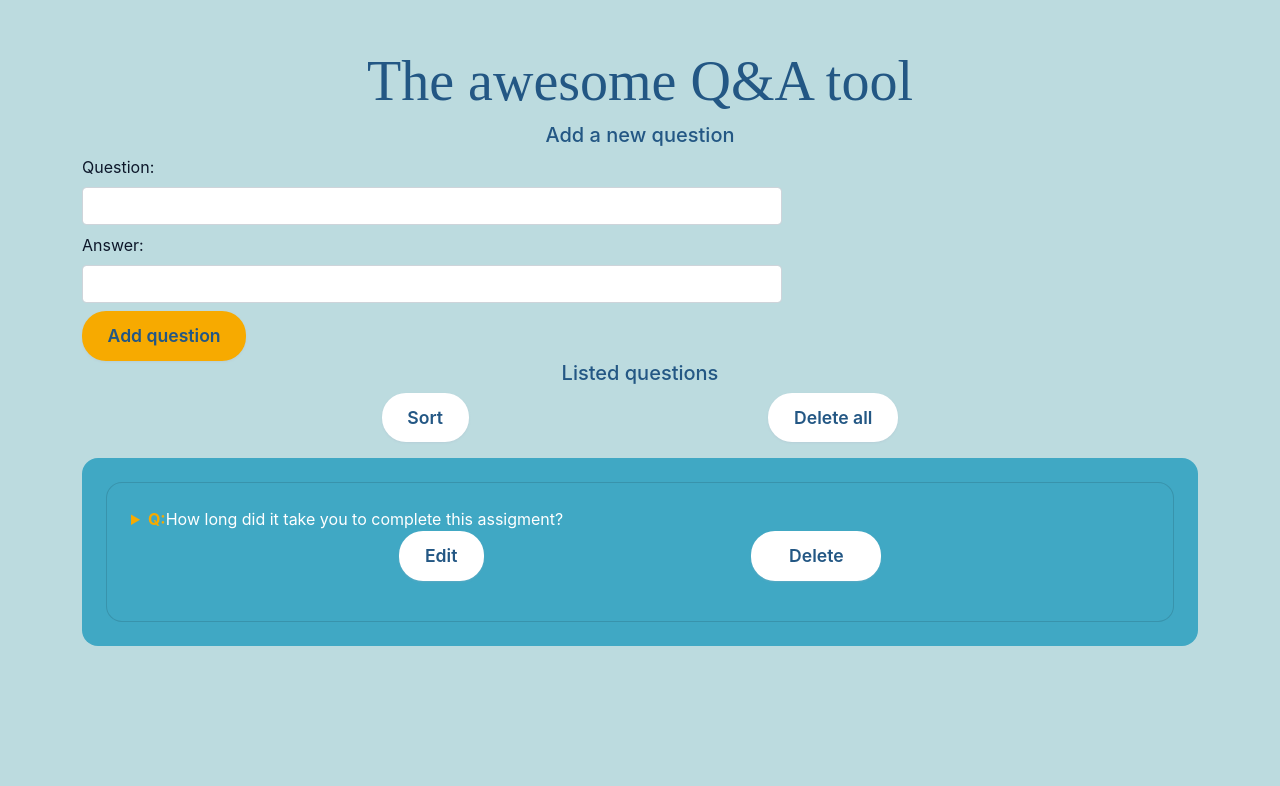
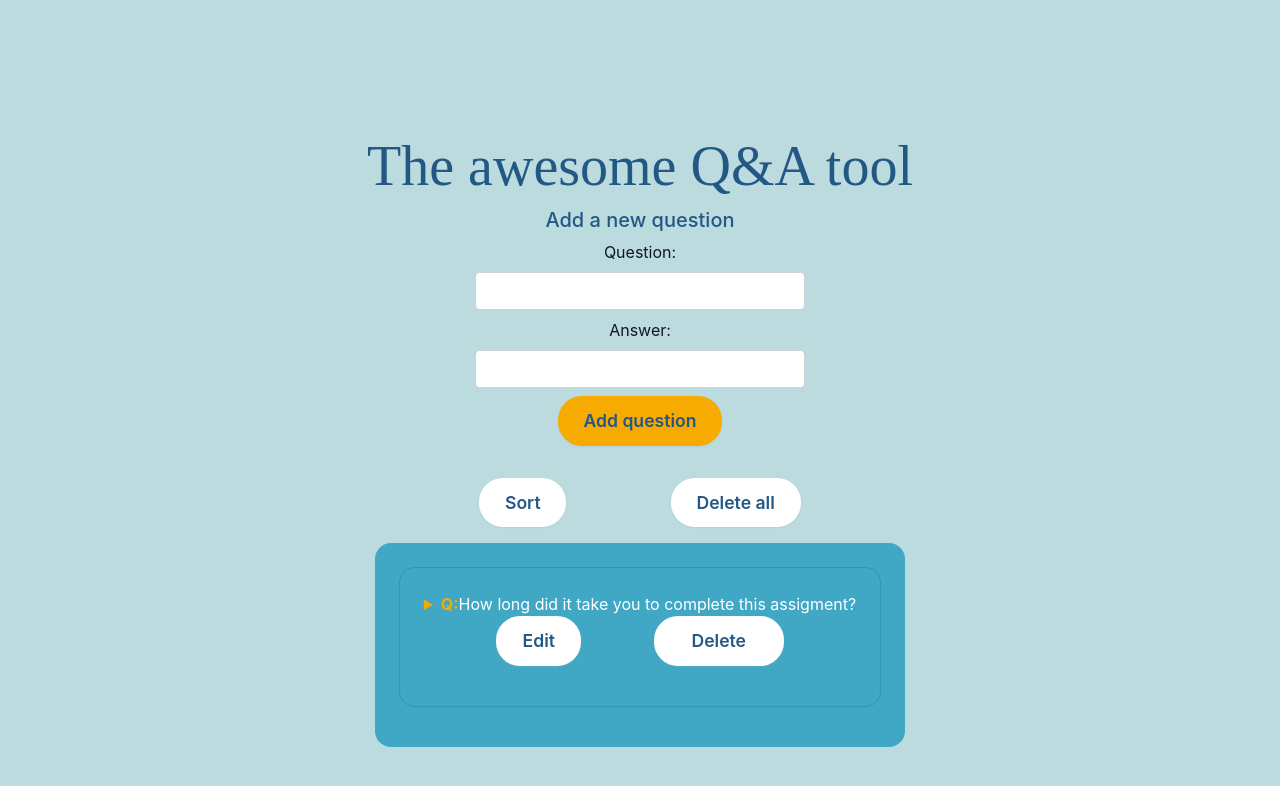
Before and after one commit to slvgonzalez/another-awesome-qa-tool, a React (Create React App) app: page / in a window 1280 px wide. Shown: the top 786 px of the page. Built offline with nearby package versions, Linux system fonts and the light colour scheme; a web font is replaced by a local one.

Commit message:
form basic styling

```diff
--- a/src/App.css
+++ b/src/App.css
@@ -5,6 +5,18 @@
   border-radius: 1rem;
   flex-wrap: wrap;
   color: #fff;
+  margin-bottom: 1rem;
+}
+
+.wrapper .entries {
+  background-color: #0d172a;
+}
+
+form {
+  display: flex;
+  margin-bottom: 2rem;
+  flex-direction: column;
+  align-items: center;
 }
 
 label {
--- a/src/App.js
+++ b/src/App.js
@@ -78,12 +78,11 @@ function App() {
       {
         (entries.length > 0) ? (
           <div className="justify-content-center">
-            <h3>Listed questions</h3>
             <div className='action-buttons'>
               <button className="btn btn-sort" onClick={() => sortAlphabetically(entries)}>Sort</button>
               <button className="btn btn-delete" onClick={() => deleteAll()}>Delete all</button>
             </div>
-            <div className="wrapper">
+            <div className="wrapper entries">
               <QuestionList
                 entries={entries}
                 deleteQuestion={deleteQuestion}
--- a/src/index.css
+++ b/src/index.css
@@ -10,4 +10,8 @@ body {
 
 .container {
   height: 100vh;
+  display: flex;
+  flex-direction: column;
+  align-items: center;
+  justify-content: center;
 }
```
